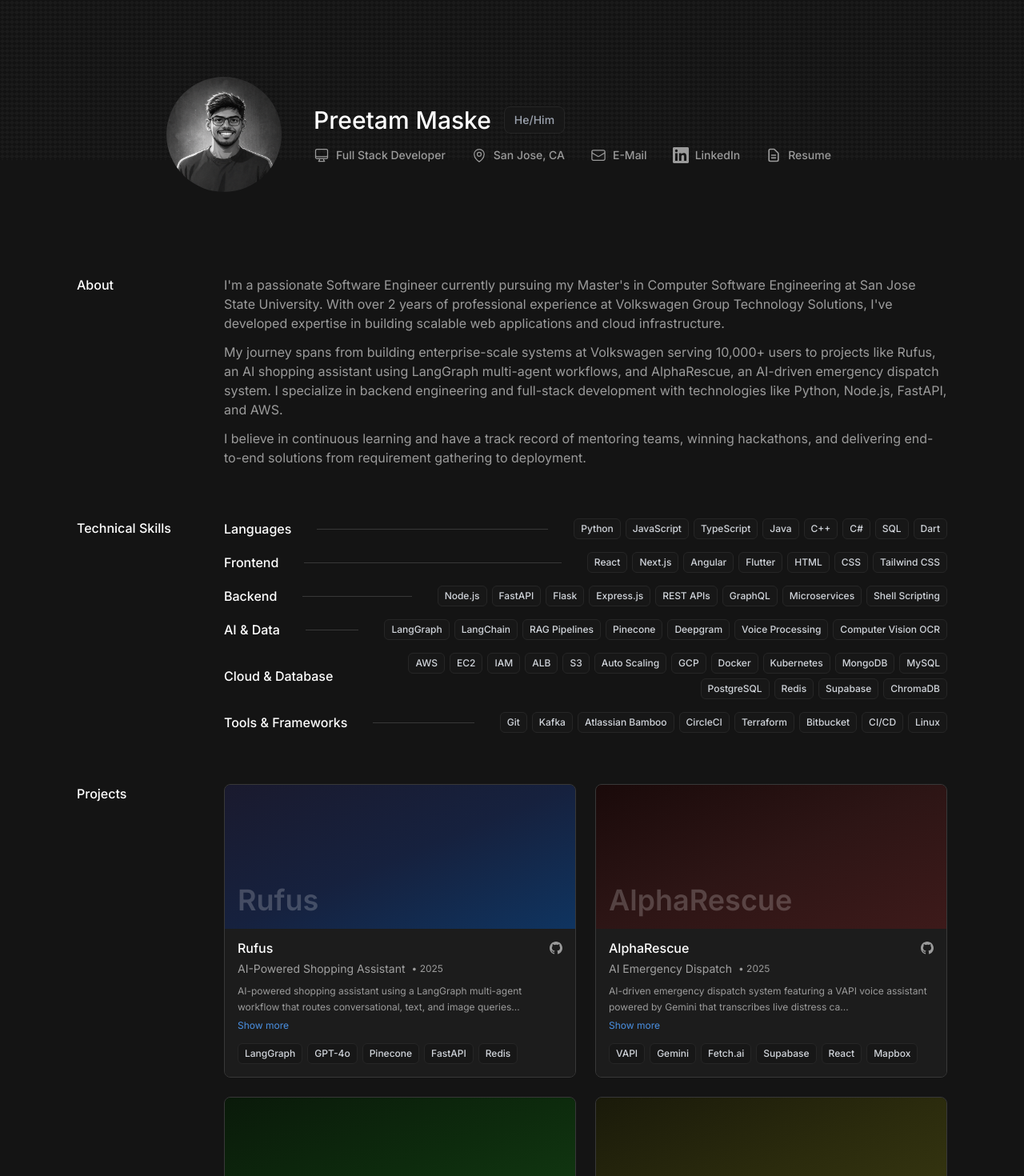
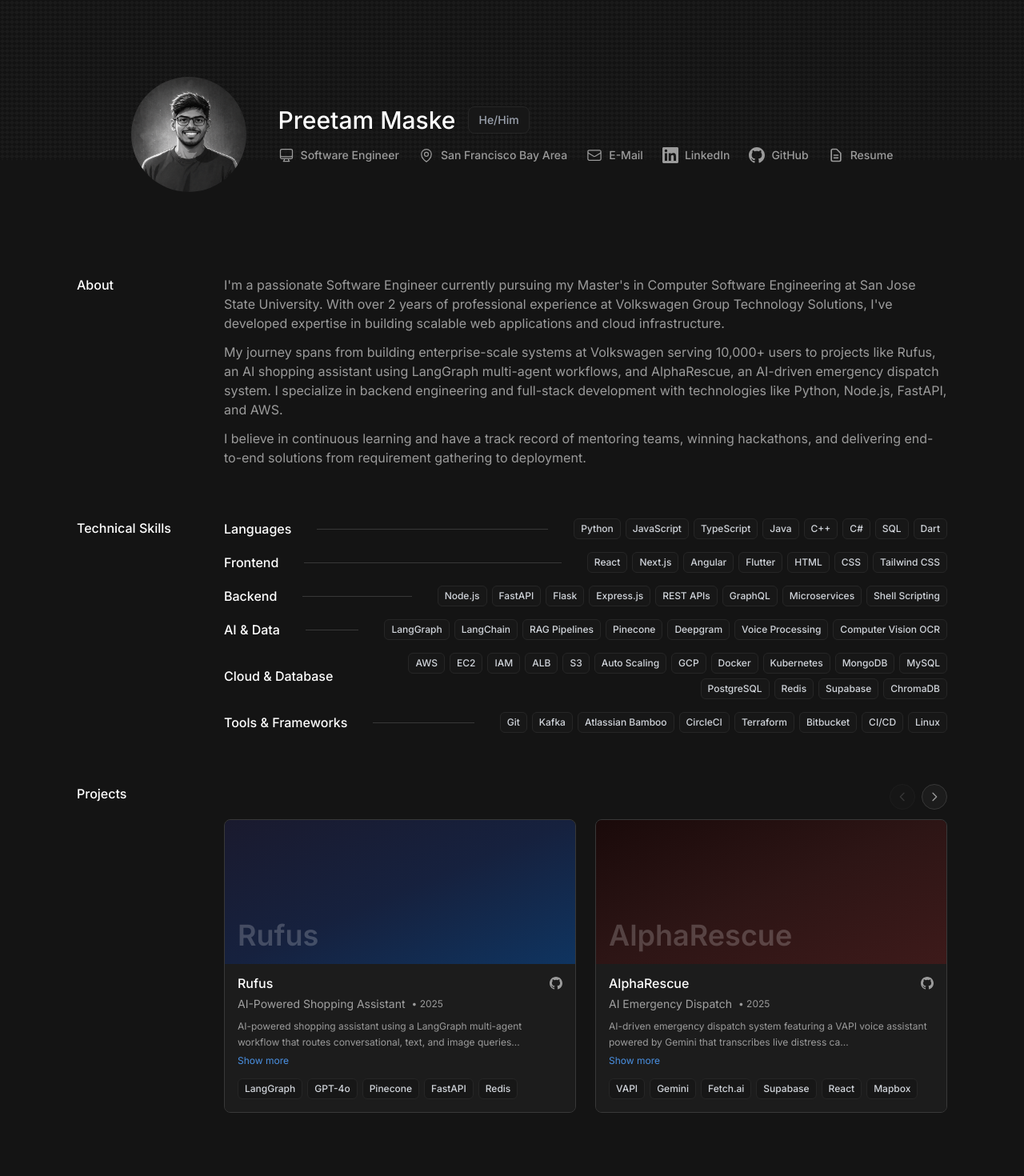
Before and after one commit to Preetam3620/portfolio-website, a Next.js app: page / in a window 1280 px wide. Shown: the top 1470 px of the page at 80% size. Built offline with nearby package versions, Linux system fonts and the light colour scheme.

Commit message:
Add GitHub link to hero; fit all meta links in one line; add project carousel with scroll button

```diff
--- a/src/app/globals.css
+++ b/src/app/globals.css
@@ -17,6 +17,11 @@
   }
 }
 
+/* Hide scrollbar visually while keeping scroll functionality */
+.overflow-x-auto::-webkit-scrollbar {
+  display: none;
+}
+
 @layer components {
   .pill {
     @apply inline-block px-2 py-1 text-xs font-medium text-gray-300 rounded-md cursor-default;
--- a/src/components/Hero.tsx
+++ b/src/components/Hero.tsx
@@ -2,8 +2,8 @@
 
 export default function Hero() {
   return (
-    <div className="absolute top-[-10vh] md:top-[-13vh] left-1/2 transform -translate-x-1/2 z-20 w-full max-w-4xl px-4">
-      <div className="flex flex-col md:flex-row items-center space-y-6 md:space-y-0 md:space-x-10">
+    <div className="absolute top-[-10vh] md:top-[-13vh] left-1/2 transform -translate-x-1/2 z-20 w-full max-w-6xl px-4">
+      <div className="flex flex-col md:flex-row items-center md:justify-center space-y-6 md:space-y-0 md:space-x-10">
 
         {/* Profile picture */}
         <Image
@@ -28,120 +28,62 @@
             </span>
           </div>
 
+          {/* Icon + label meta row */}
           <div
-            className="mt-4 flex flex-wrap justify-center md:justify-start items-center gap-4 md:gap-8 text-sm font-medium"
+            className="mt-4 flex flex-nowrap justify-center md:justify-start items-center gap-6 text-sm font-medium"
             style={{ color: "#9B9B9B" }}
           >
             {/* Role */}
-            <div className="flex items-center">
-              <svg
-                xmlns="http://www.w3.org/2000/svg"
-                fill="none"
-                viewBox="0 0 24 24"
-                strokeWidth={1.5}
-                stroke="currentColor"
-                className="w-5 h-5 mr-2"
-                style={{ color: "#9B9B9B" }}
-              >
-                <path
-                  strokeLinecap="round"
-                  strokeLinejoin="round"
-                  d="M9 17.25v1.007a3 3 0 0 1-.879 2.122L7.5 21h9l-.621-.621A3 3 0 0 1 15 18.257V17.25m6-12V15a2.25 2.25 0 0 1-2.25 2.25H5.25A2.25 2.25 0 0 1 3 15V5.25m18 0A2.25 2.25 0 0 0 18.75 3H5.25A2.25 2.25 0 0 0 3 5.25m18 0V12a2.25 2.25 0 0 1-2.25 2.25H5.25A2.25 2.25 0 0 1 3 12V5.25"
-                />
+            <div className="flex items-center shrink-0">
+              <svg className="w-5 h-5 mr-2 shrink-0" fill="none" stroke="currentColor" strokeWidth={1.5} viewBox="0 0 24 24">
+                <path strokeLinecap="round" strokeLinejoin="round" d="M9 17.25v1.007a3 3 0 0 1-.879 2.122L7.5 21h9l-.621-.621A3 3 0 0 1 15 18.257V17.25m6-12V15a2.25 2.25 0 0 1-2.25 2.25H5.25A2.25 2.25 0 0 1 3 15V5.25m18 0A2.25 2.25 0 0 0 18.75 3H5.25A2.25 2.25 0 0 0 3 5.25m18 0V12a2.25 2.25 0 0 1-2.25 2.25H5.25A2.25 2.25 0 0 1 3 12V5.25" />
               </svg>
-              <span>Full Stack Developer</span>
+              <span>Software Engineer</span>
             </div>
 
             {/* Location */}
-            <div className="flex items-center">
-              <svg
-                xmlns="http://www.w3.org/2000/svg"
-                fill="none"
-                viewBox="0 0 24 24"
-                strokeWidth={1.5}
-                stroke="currentColor"
-                className="w-5 h-5 mr-2"
-                style={{ color: "#9B9B9B" }}
-              >
+            <div className="flex items-center shrink-0">
+              <svg className="w-5 h-5 mr-2 shrink-0" fill="none" stroke="currentColor" strokeWidth={1.5} viewBox="0 0 24 24">
                 <path strokeLinecap="round" strokeLinejoin="round" d="M15 10.5a3 3 0 1 1-6 0 3 3 0 0 1 6 0Z" />
-                <path
-                  strokeLinecap="round"
-                  strokeLinejoin="round"
-                  d="M19.5 10.5c0 7.142-7.5 11.25-7.5 11.25S4.5 17.642 4.5 10.5a7.5 7.5 0 1 1 15 0Z"
-                />
+                <path strokeLinecap="round" strokeLinejoin="round" d="M19.5 10.5c0 7.142-7.5 11.25-7.5 11.25S4.5 17.642 4.5 10.5a7.5 7.5 0 1 1 15 0Z" />
               </svg>
-              <span>San Jose, CA</span>
+              <span>San Francisco Bay Area</span>
             </div>
 
             {/* Email */}
-            <div className="flex items-center">
-              <svg
-                xmlns="http://www.w3.org/2000/svg"
-                fill="none"
-                viewBox="0 0 24 24"
-                strokeWidth={1.5}
-                stroke="currentColor"
-                className="w-5 h-5 mr-2"
-                style={{ color: "#9B9B9B" }}
-              >
-                <path
-                  strokeLinecap="round"
-                  strokeLinejoin="round"
-                  d="M21.75 6.75v10.5a2.25 2.25 0 0 1-2.25 2.25h-15a2.25 2.25 0 0 1-2.25-2.25V6.75m19.5 0A2.25 2.25 0 0 0 19.5 4.5h-15a2.25 2.25 0 0 0-2.25 2.25m19.5 0v.243a2.25 2.25 0 0 1-1.07 1.916l-7.5 4.615a2.25 2.25 0 0 1-2.36 0L3.32 8.91a2.25 2.25 0 0 1-1.07-1.916V6.75"
-                />
+            <a href="mailto:preetam.a.maske@gmail.com" className="flex items-center shrink-0 hover:text-white transition-colors">
+              <svg className="w-5 h-5 mr-2 shrink-0" fill="none" stroke="currentColor" strokeWidth={1.5} viewBox="0 0 24 24">
+                <path strokeLinecap="round" strokeLinejoin="round" d="M21.75 6.75v10.5a2.25 2.25 0 0 1-2.25 2.25h-15a2.25 2.25 0 0 1-2.25-2.25V6.75m19.5 0A2.25 2.25 0 0 0 19.5 4.5h-15a2.25 2.25 0 0 0-2.25 2.25m19.5 0v.243a2.25 2.25 0 0 1-1.07 1.916l-7.5 4.615a2.25 2.25 0 0 1-2.36 0L3.32 8.91a2.25 2.25 0 0 1-1.07-1.916V6.75" />
               </svg>
-              <a href="mailto:preetam.a.maske@gmail.com" className="hover:text-white transition-colors">
               <span>E-Mail</span>
             </a>
-            </div>
 
             {/* LinkedIn */}
-            <div className="flex items-center">
-              <svg
-                className="w-5 h-5 mr-2"
-                style={{ color: "#9B9B9B" }}
-                fill="currentColor"
-                viewBox="0 0 24 24"
-              >
+            <a href="https://www.linkedin.com/in/preetam-maske/" target="_blank" rel="noopener noreferrer" className="flex items-center shrink-0 hover:text-white transition-colors">
+              <svg className="w-5 h-5 mr-2 shrink-0" fill="currentColor" viewBox="0 0 24 24">
                 <path d="M20.447 20.452h-3.554v-5.569c0-1.328-.027-3.037-1.852-3.037-1.853 0-2.136 1.445-2.136 2.939v5.667H9.351V9h3.414v1.561h.046c.477-.9 1.637-1.85 3.37-1.85 3.601 0 4.267 2.37 4.267 5.455v6.286zM5.337 7.433a2.062 2.062 0 01-2.063-2.065 2.064 2.064 0 112.063 2.065zm1.782 13.019H3.555V9h3.564v11.452zM22.225 0H1.771C.792 0 0 .774 0 1.729v20.542C0 23.227.792 24 1.771 24h20.451C23.2 24 24 23.227 24 22.271V1.729C24 .774 23.2 0 22.222 0h.003z" />
               </svg>
-              <a
-                href="https://www.linkedin.com/in/preetam-maske/"
-                target="_blank"
-                rel="noopener noreferrer"
-                className="hover:text-white transition-colors"
-              >
               <span>LinkedIn</span>
             </a>
-            </div>
+
+            {/* GitHub */}
+            <a href="https://github.com/Preetam3620" target="_blank" rel="noopener noreferrer" className="flex items-center shrink-0 hover:text-white transition-colors">
+              <svg className="w-5 h-5 mr-2 shrink-0" fill="currentColor" viewBox="0 0 24 24">
+                <path d="M12 0c-6.626 0-12 5.373-12 12 0 5.302 3.438 9.8 8.207 11.387.599.111.793-.261.793-.577v-2.234c-3.338.726-4.033-1.416-4.033-1.416-.546-1.387-1.333-1.756-1.333-1.756-1.089-.745.083-.729.083-.729 1.205.084 1.839 1.237 1.839 1.237 1.07 1.834 2.807 1.304 3.492.997.107-.775.418-1.305.762-1.604-2.665-.305-5.467-1.334-5.467-5.931 0-1.311.469-2.381 1.236-3.221-.124-.303-.535-1.524.117-3.176 0 0 1.008-.322 3.301 1.23.957-.266 1.983-.399 3.003-.404 1.02.005 2.047.138 3.006.404 2.291-1.552 3.297-1.23 3.297-1.23.653 1.653.242 2.874.118 3.176.77.84 1.235 1.911 1.235 3.221 0 4.609-2.807 5.624-5.479 5.921.43.372.823 1.102.823 2.222v3.293c0 .319.192.694.801.576 4.765-1.589 8.199-6.086 8.199-11.386 0-6.627-5.373-12-12-12z" />
+              </svg>
+              <span>GitHub</span>
+            </a>
 
             {/* Resume */}
-            <div className="flex items-center">
-              <svg
-                className="w-5 h-5 mr-2"
-                style={{ color: "#9B9B9B" }}
-                fill="none"
-                stroke="currentColor"
-                viewBox="0 0 24 24"
-              >
-                <path
-                  strokeLinecap="round"
-                  strokeLinejoin="round"
-                  strokeWidth={2}
-                  d="M9 12h6m-6 4h6m2 5H7a2 2 0 01-2-2V5a2 2 0 012-2h5.586a1 1 0 01.707.293l5.414 5.414a1 1 0 01.293.707V19a2 2 0 01-2 2z"
-                />
+            <a href="/Preetam_Maske.pdf" target="_blank" rel="noopener noreferrer" className="flex items-center shrink-0 hover:text-white transition-colors">
+              <svg className="w-5 h-5 mr-2 shrink-0" fill="none" stroke="currentColor" viewBox="0 0 24 24">
+                <path strokeLinecap="round" strokeLinejoin="round" strokeWidth={2} d="M9 12h6m-6 4h6m2 5H7a2 2 0 01-2-2V5a2 2 0 012-2h5.586a1 1 0 01.707.293l5.414 5.414a1 1 0 01.293.707V19a2 2 0 01-2 2z" />
               </svg>
-              <a
-                href="/Preetam_Maske.pdf"
-                target="_blank"
-                rel="noopener noreferrer"
-                className="hover:text-white transition-colors"
-              >
               <span>Resume</span>
             </a>
           </div>
         </div>
-        </div>
+
       </div>
     </div>
   );
--- a/src/components/Projects.tsx
+++ b/src/components/Projects.tsx
@@ -1,6 +1,6 @@
 "use client";
 
-import { useState } from "react";
+import { useState, useRef, useEffect, useCallback } from "react";
 import { motion } from "framer-motion";
 
 const projects = [
@@ -160,21 +160,94 @@
 }
 
 export default function Projects() {
+  const scrollRef = useRef<HTMLDivElement>(null);
+  const [canScrollLeft, setCanScrollLeft] = useState(false);
+  const [canScrollRight, setCanScrollRight] = useState(true);
+
+  const updateButtons = useCallback(() => {
+    const el = scrollRef.current;
+    if (!el) return;
+    setCanScrollLeft(el.scrollLeft > 4);
+    setCanScrollRight(el.scrollLeft + el.clientWidth < el.scrollWidth - 4);
+  }, []);
+
+  useEffect(() => {
+    const el = scrollRef.current;
+    if (!el) return;
+    updateButtons();
+    el.addEventListener("scroll", updateButtons, { passive: true });
+    return () => el.removeEventListener("scroll", updateButtons);
+  }, [updateButtons]);
+
+  const scroll = (dir: "left" | "right") => {
+    const el = scrollRef.current;
+    if (!el) return;
+    // Scroll by the visible width (2 cards)
+    el.scrollBy({ left: dir === "left" ? -el.clientWidth : el.clientWidth, behavior: "smooth" });
+  };
+
   return (
     <div className="mt-16 flex flex-col md:flex-row md:space-x-10 space-y-4 md:space-y-0">
       <div className="w-full md:w-36 flex-shrink-0">
         <h2 className="text-base font-medium text-white">Projects</h2>
       </div>
       <motion.div
-        className="flex-1 grid grid-cols-1 md:grid-cols-2 gap-6"
+        className="flex-1 min-w-0"
         initial={{ opacity: 0, y: 16 }}
         whileInView={{ opacity: 1, y: 0 }}
         viewport={{ once: true, amount: 0.05 }}
         transition={{ duration: 0.5, delay: 0.1 }}
       >
-        {projects.map((project) => (
-          <ProjectCard key={project.title} project={project} />
-        ))}
+        {/* Scroll controls */}
+        <div className="flex items-center justify-end gap-2 mb-3">
+          <button
+            onClick={() => scroll("left")}
+            disabled={!canScrollLeft}
+            className="flex items-center justify-center w-8 h-8 rounded-full transition-colors disabled:opacity-25"
+            style={{ backgroundColor: "#1C1C1C", border: "1px solid #383838", color: "#9B9B9B" }}
+            onMouseEnter={(e) => { if (canScrollLeft) e.currentTarget.style.borderColor = "#525252"; }}
+            onMouseLeave={(e) => { e.currentTarget.style.borderColor = "#383838"; }}
+            aria-label="Scroll left"
+          >
+            <svg className="w-4 h-4" fill="none" stroke="currentColor" viewBox="0 0 24 24" strokeWidth={2}>
+              <path strokeLinecap="round" strokeLinejoin="round" d="M15 19l-7-7 7-7" />
+            </svg>
+          </button>
+          <button
+            onClick={() => scroll("right")}
+            disabled={!canScrollRight}
+            className="flex items-center justify-center w-8 h-8 rounded-full transition-colors disabled:opacity-25"
+            style={{ backgroundColor: "#1C1C1C", border: "1px solid #383838", color: "#9B9B9B" }}
+            onMouseEnter={(e) => { if (canScrollRight) e.currentTarget.style.borderColor = "#525252"; }}
+            onMouseLeave={(e) => { e.currentTarget.style.borderColor = "#383838"; }}
+            aria-label="Scroll right"
+          >
+            <svg className="w-4 h-4" fill="none" stroke="currentColor" viewBox="0 0 24 24" strokeWidth={2}>
+              <path strokeLinecap="round" strokeLinejoin="round" d="M9 5l7 7-7 7" />
+            </svg>
+          </button>
+        </div>
+
+        {/* Horizontal scroll row — 2 cards visible, rest scrollable */}
+        <div
+          ref={scrollRef}
+          className="flex gap-6 overflow-x-auto pb-4"
+          style={{
+            scrollSnapType: "x mandatory",
+            msOverflowStyle: "none",
+            scrollbarWidth: "none",
+          }}
+        >
+          {projects.map((project) => (
+            <div
+              key={project.title}
+              className="flex-shrink-0 w-[calc(50%-12px)] min-w-[280px]"
+              style={{ scrollSnapAlign: "start" }}
+            >
+              <ProjectCard project={project} />
+            </div>
+          ))}
+        </div>
       </motion.div>
     </div>
   );
```
Lines whose indentation alone changed are shown as unchanged.
